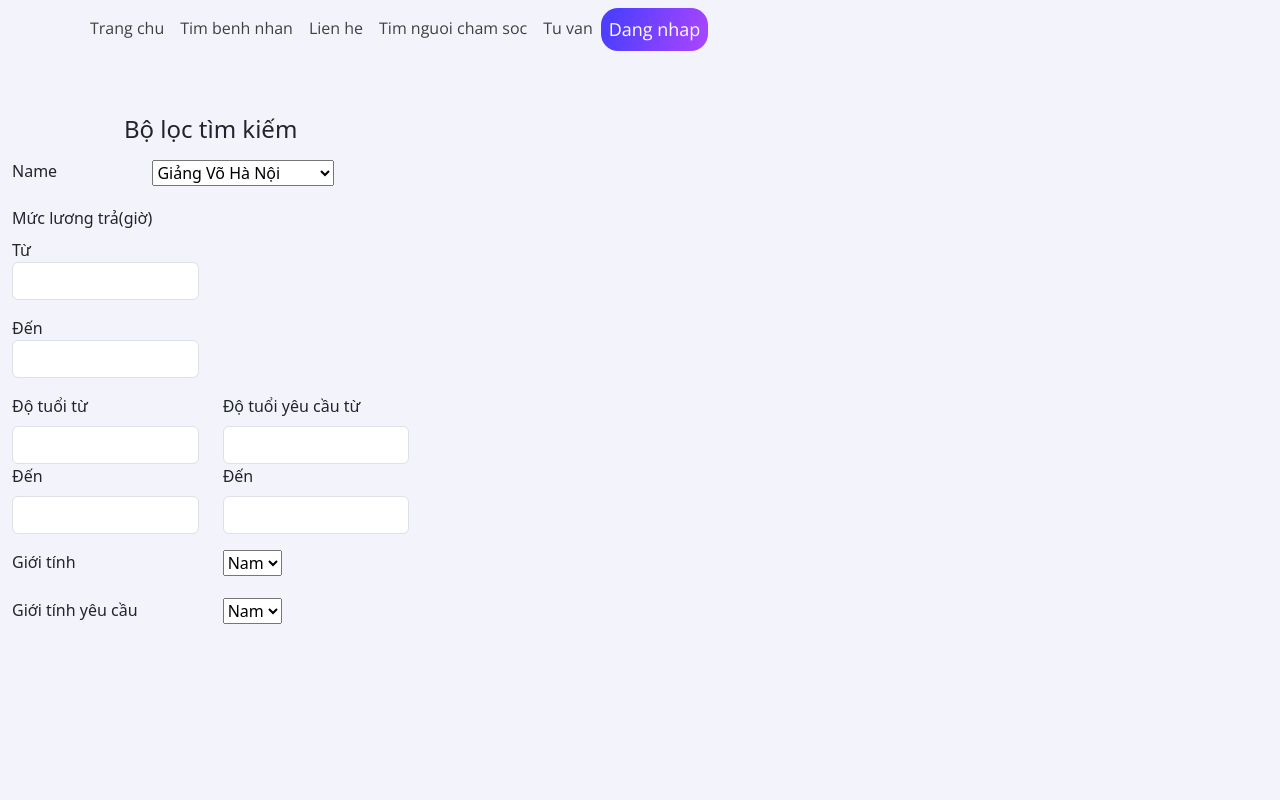
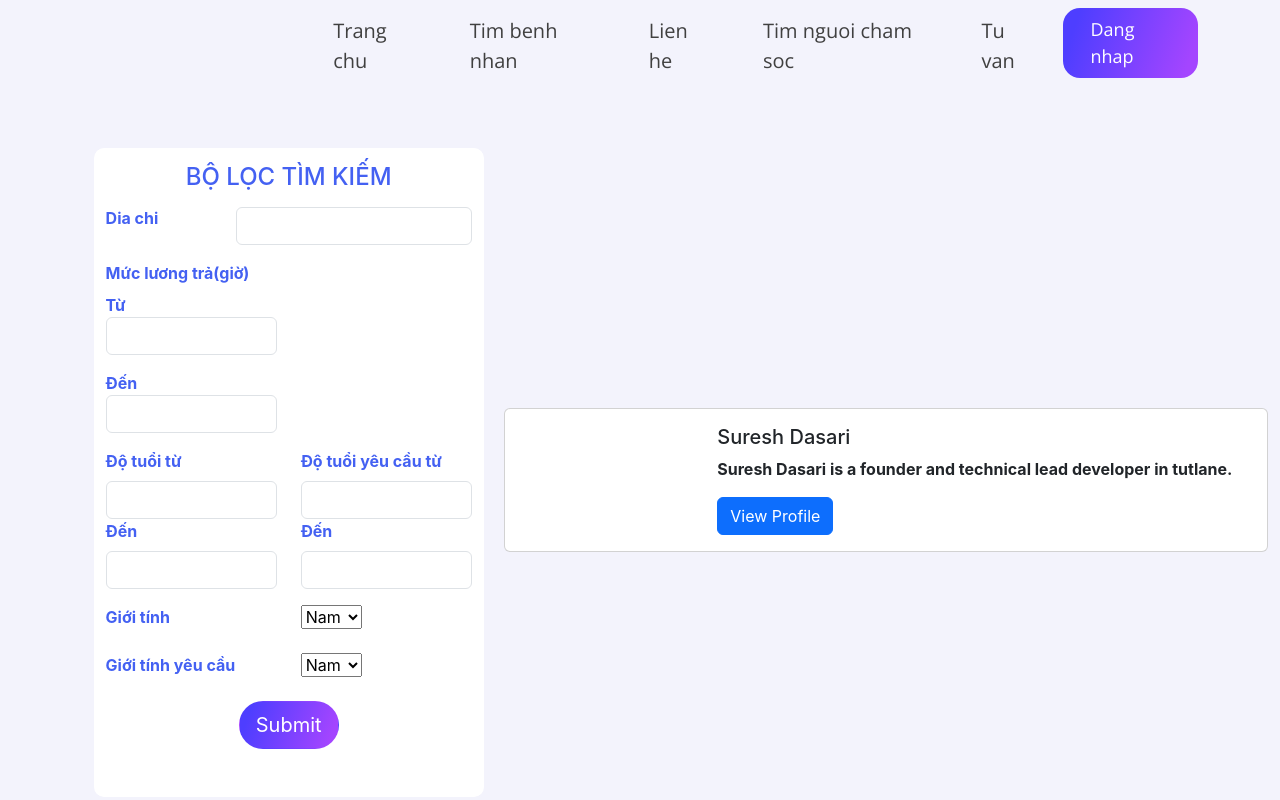
Before and after one commit to giabach1106/karing, a plain HTML site: page html/find_patient.html in a window 1280 px wide. Drawn offline with nearby package versions, Linux system fonts and the light colour scheme.

Commit message:
update 2nd patient page

```diff
--- a/css/index.css
+++ b/css/index.css
@@ -1,5 +1,14 @@
 body {
     background: rgba(243, 243, 252, 1);
+}
+
+.navbar-nav{
+    margin-left: 20%;
+}
+
+.navbar-nav>li {
+    padding-left: 20px;
+    padding-right: 20px;
 }
 
 .nav-item {
@@ -11,9 +20,10 @@ body {
     color: rgba(64, 64, 64, 1);
     font-family: Open Sans;
     font-weight: Regular;
+    font-size: 20px;
 }
 
-.nav-link:hover{
+.nav-link:hover {
     color: rgba(68, 97, 242, 1);
 }
 
@@ -56,3 +66,32 @@ body {
     opacity: 1;
     text-align: left;
 }
+
+#row_container {
+    margin-left: 7%;
+    color: #4461F2;
+    font-family: Inter;
+    font-weight: Bold;
+}
+
+#row_container .container[target="find_patient"] {
+    background-color: rgba(255, 255, 255, 1);
+    backdrop-filter: blur(5px);
+    border-radius: 10px;
+
+}
+
+
+
+#row_container button{
+    display: block;
+    margin-bottom: 20%;
+    width: max-content;
+    background: linear-gradient(109.6deg, rgb(78, 62, 255) 11.2%, rgb(164, 69, 255) 91.1%);
+    color: white;
+}
+
+#row_container img{
+    border-radius: 100%;
+
+}
--- a/html/find_patient.html
+++ b/html/find_patient.html
@@ -51,16 +51,13 @@
     <div class="row justify-content-center align-items-center g-2 mt-5" id="row_container">
         <div class="col-sm-4">
             <!-- filter -->
-            <div class="container">
-                <h4 class="text-center">Bộ lọc tìm kiếm</h4>
+            <div class="container" target="find_patient">
+                <h4 class="text-center" style="padding-top: 4%;">BỘ LỌC TÌM KIẾM</h4>
                 <form>
                     <div class="mb-3 row">
-                        <label for="inputName" class="col-4 col-form-label">Name</label>
+                        <label for="inputName" class="col-4 col-form-label">Dia chi</label>
                         <div class="col-8 pt-2">
-                            <select id="patients" name="patients">
-                                <option value="Giang Vo">Giảng Võ Hà Nội</option>
-                                <option value="Nam Tu Liem">Nam Từ Liêm, Hà Nội</option>
-                            </select>
+                            <input type="text" class="form-control" id="inputName">
                         </div>
                     </div>
                     <div class="mb-3 row">
@@ -114,12 +111,32 @@
                             </select>
                         </div>
                     </div>
+                    <div class="mb-3 row">
+                        <div class="col-sm-2"></div>
+                        <div class="col-sm-8"><button type="button" class="btn btn-lg mx-auto rounded-pill" onclick="NameFunction()">Submit</button></div>
+                        <div class="col-sm-2"></div>
+                    </div>
                 </form>
             </div>
         </div>
         <!-- patients' information -->
         <div class="col-sm-8">
-
+            <div class="container">
+                <div class="card">
+                    <div class="row no-gutters">
+                        <div class="col-sm-3">
+                            <!-- <img class="card-img rounded-circle" src="/image/patient1.jpg" alt="shiina"> -->
+                        </div>
+                        <div class="col-sm-9">
+                            <div class="card-body">
+                                <h5 class="card-title">Suresh Dasari</h5>
+                                <p class="card-text">Suresh Dasari is a founder and technical lead developer in tutlane.</p>
+                                <a href="#" class="btn btn-primary">View Profile</a>
+                            </div>
+                        </div>
+                    </div>
+                </div>
+            </div>
         </div>
 
     </div>
```
Also changed, not shown: html/index.html (+1 -36 lines), image/patient1.jpg (added).
